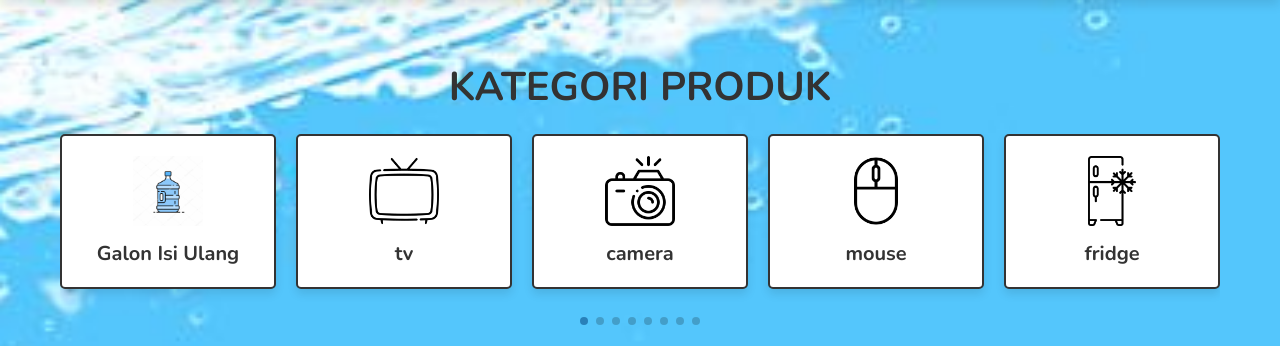
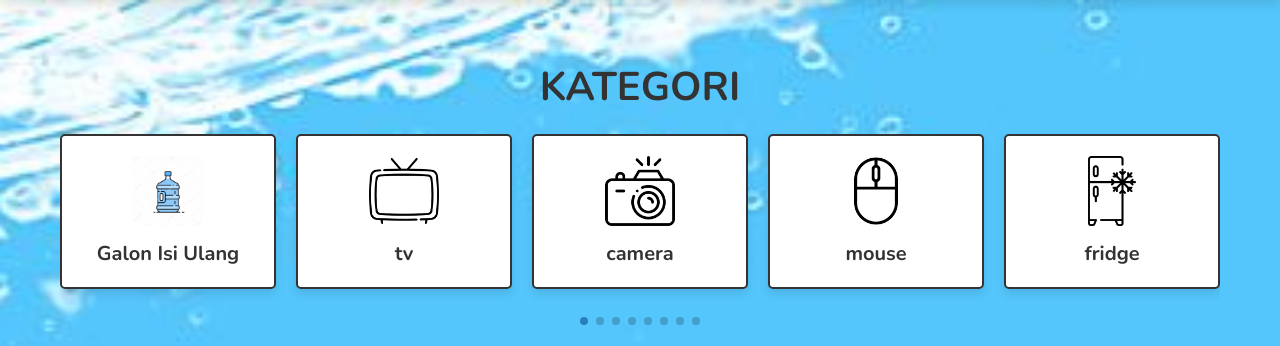
Before and after one commit to riskaadyn/Website-Depot, a PHP site: page /home.php in a window 1280 px wide. Shown: the part 74-420 px from the top of the page. Run offline with PHP 8.4, Linux system fonts and the light colour scheme; data that the repository does not hold is empty; some libraries are stand-ins or nearby versions.

Commit message:
update home

```diff
--- a/ecommerce/home.php
+++ b/ecommerce/home.php
@@ -43,7 +43,7 @@ include 'components/wishlist_cart.php';
 
 <section class="category">
 
-   <h1 class="heading">Kategori Produk</h1>
+   <h1 class="heading">Kategori </h1>
 
    <div class="swiper category-slider">
 
```
